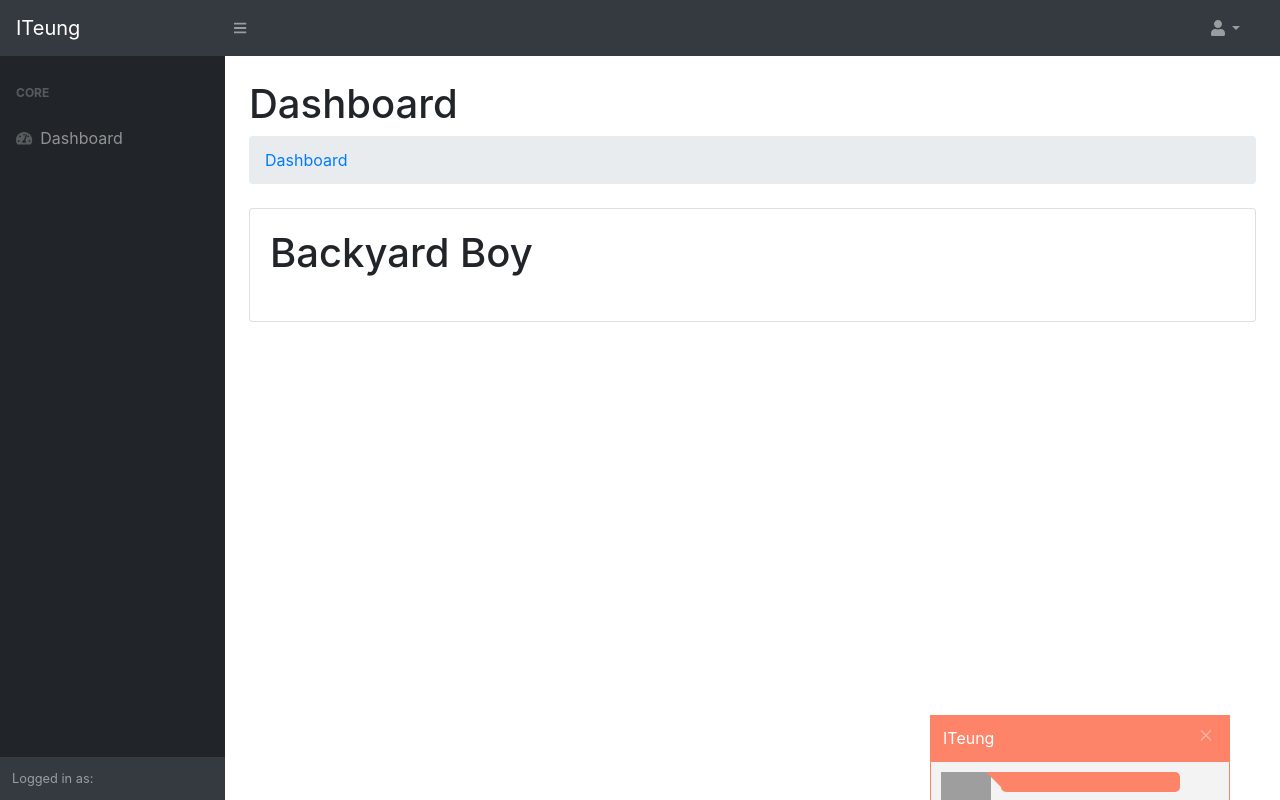
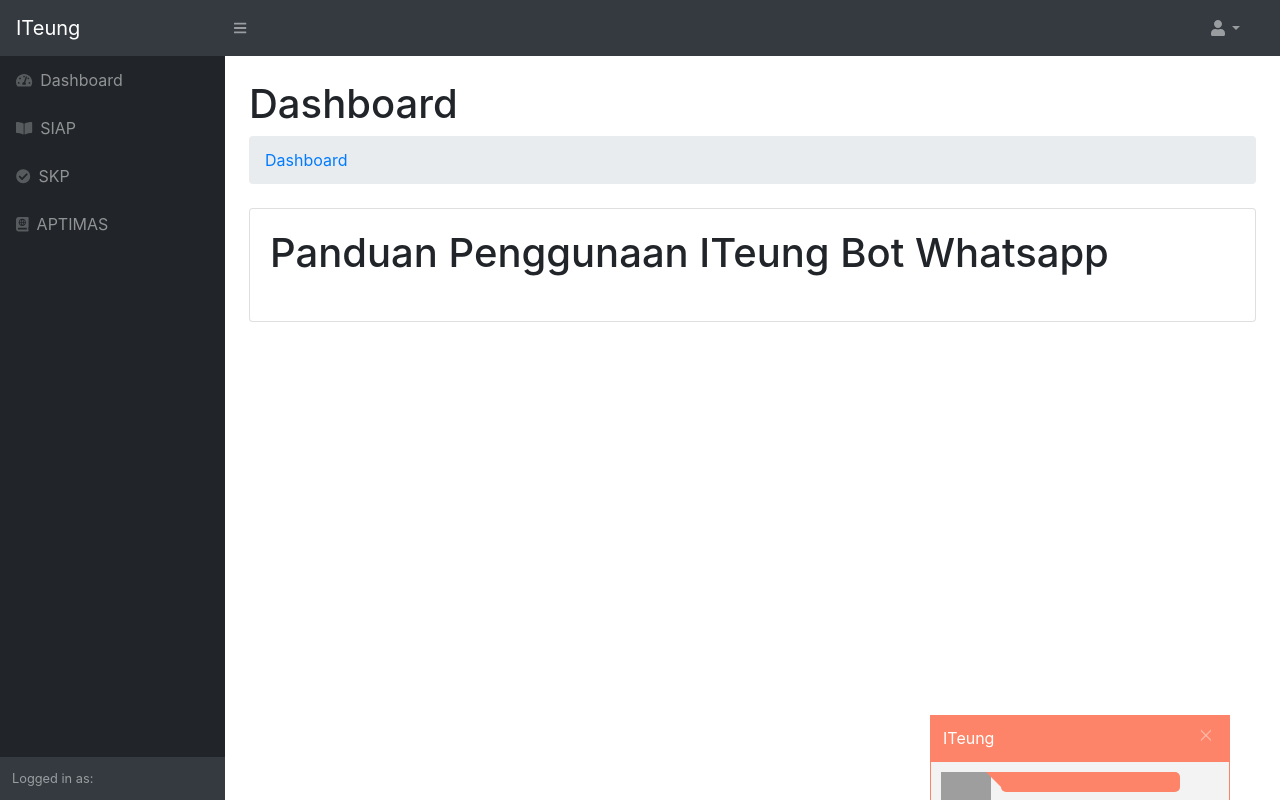
Before and after one commit to InformaticsResearchCenter/ITeung, a Flask app: template templates/chatbot.html in a window 1280 px wide. Run offline with Flask 2, Linux system fonts and the light colour scheme; the template is opened without the code that fills it, so the values that code supplies are empty; some libraries are stand-ins or nearby versions; grey boxes are pictures that could not be loaded.

Commit message:
change templates

```diff
--- a/templates/base.html
+++ b/templates/base.html
@@ -38,10 +38,22 @@
             <nav class="sb-sidenav accordion sb-sidenav-dark" id="sidenavAccordion">
                 <div class="sb-sidenav-menu">
                     <div class="nav">
-                        <div class="sb-sidenav-menu-heading">Core</div>
-                        <a class="nav-link" href="#">
+                        <!-- <div class="sb-sidenav-menu-heading">Core</div> -->
+                        <a class="nav-link" href="/">
                             <div class="sb-nav-link-icon"><i class="fas fa-tachometer-alt"></i></div>
                             Dashboard
+                        </a>
+                        <a class="nav-link" href="https://siap.poltekpos.ac.id/siap/besan.depan.php" target="blank">
+                            <div class="sb-nav-link-icon"><i class="fas fa-book-open"></i></div>
+                            SIAP
+                        </a>
+                        <a class="nav-link" href="https://skp.ypbpi.or.id" target="blank">
+                            <div class="sb-nav-link-icon"><i class="fas fa-check-circle"></i></div>
+                            SKP
+                        </a>
+                        <a class="nav-link" href="https://aptimas.poltekpos.ac.id/" target="blank">
+                            <div class="sb-nav-link-icon"><i class="fas fa-atlas"></i></div>
+                            APTIMAS
                         </a>
                     </div>
                 </div>
--- a/templates/chatbot.html
+++ b/templates/chatbot.html
@@ -12,8 +12,10 @@
     <div class="card mb-4">
         <div class="card-body">
             <h1 class="mb-4">
-                Backyard Boy
+                Panduan Penggunaan ITeung Bot Whatsapp
+                <h3></h3>
             </h1>
+
             <div>
 
             </div>
@@ -37,6 +39,7 @@
             <div class="col-md-12 col-sm-12 col-xs-12 second-section">
                 <div class="chat-section">
                     <ul>
+                        {% if bot_reply !='' %}
                         <li>
                             <div class="left-chat">
                                 <img src="{{ url_for('static', filename='assets/img/iteung.png') }}">
@@ -45,6 +48,7 @@
                                 <!-- <span>2 min</span> -->
                             </div>
                         </li>
+                        {% endif %}
                         <!-- <li>
                             <div class="right-chat">
                                 <img src="{{ url_for('static', filename='assets/img/ypbpi.png') }}">
```
Also changed, not shown: templates/login.html (+6 -4 lines).
